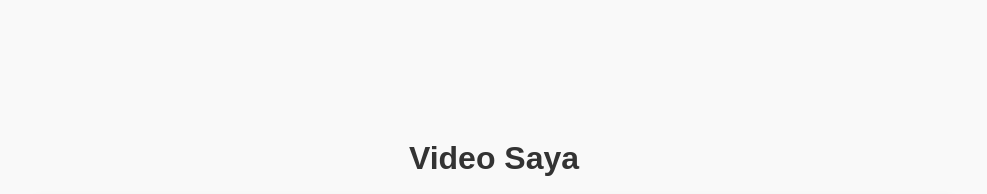
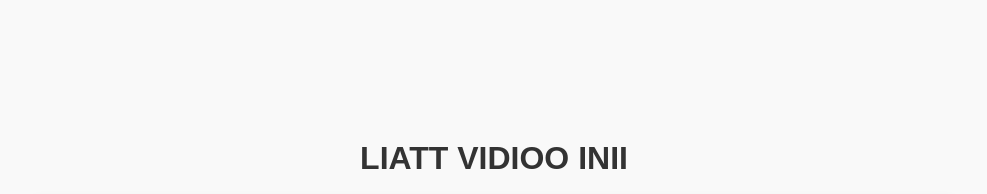
Before and after one commit to adzka29/web-vidio, a plain HTML site: page index.html in a window 1280 px wide. Shown: the top 194 px of the page, without its empty margins (146-1133 px from the left). Drawn offline with Linux system fonts and the light colour scheme.

Commit message:
Merubah Judul

```diff
--- a/index.html
+++ b/index.html
@@ -36,7 +36,7 @@
   </style>
 </head>
 <body>
-  <h1>Video Saya</h1>
+  <h1>LIATT VIDIOO INII</h1>
   <div class="video-box">
     <video controls>
       <source src="video.mp4.MOV" type="video/quicktime">
```
